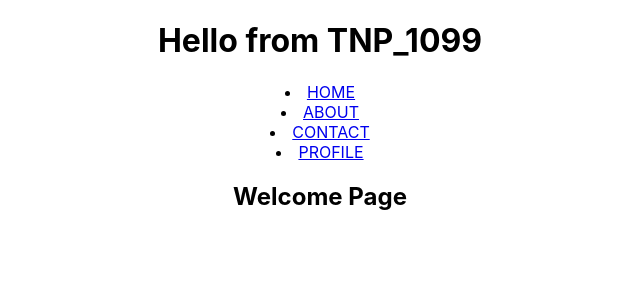
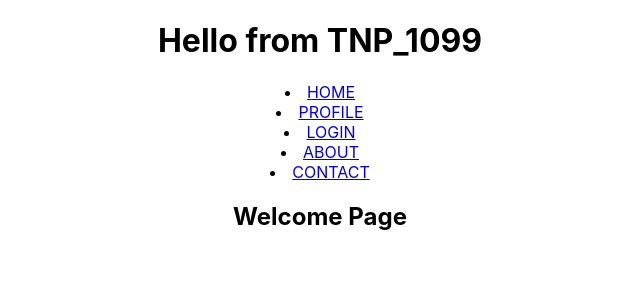
Before and after one commit to zicna/tnp_1099_frontend, a React (Create React App) app: page / in a window 1280 px wide. Shown: the top 300 px of the page, without its empty margins (320-960 px from the left). Built offline with nearby package versions, Linux system fonts and the light colour scheme.

Commit message:
add login route, and login to nav-bar

```diff
--- a/src/components/NavBar.js
+++ b/src/components/NavBar.js
@@ -8,14 +8,17 @@ export default function NavBar() {
             <NavLink to="/home">HOME</NavLink>
         </li>
         <li>
+            <NavLink to="/profile">PROFILE</NavLink>
+        </li>
+        <li>
+            <NavLink to="/login">LOGIN</NavLink>
+        </li>
+        <li>
             <NavLink to="/about">ABOUT</NavLink>
         </li>
         <li>
             <NavLink to="/contact">CONTACT</NavLink>
         </li>
-        <li>
-            <NavLink to="/profile">PROFILE</NavLink>
-        </li>
     </div>
   )
 }
--- a/src/containers/RoutesContainer.js
+++ b/src/containers/RoutesContainer.js
@@ -6,6 +6,7 @@ import Profile from "../pages/Profile"
 import Welcome from "../pages/Welcome"
 import Contact from "../pages/Contact"
 import PageNotFound from "../pages/PageNotFound";
+import Login from "../pages/Login";
 
 export default function RoutesContainer(){
     return(
@@ -17,6 +18,7 @@ export default function RoutesContainer(){
                 <Route path="/profile" element={<Profile/>}></Route>
                 <Route path="/about" element={<About/>}></Route>
                 <Route path="/contact" element={<Contact/>}></Route>
+                <Route path="/login" element={<Login></Login>}></Route>
                 <Route path="*" element={<PageNotFound />}></Route>
             </Routes>
         </div>
```
